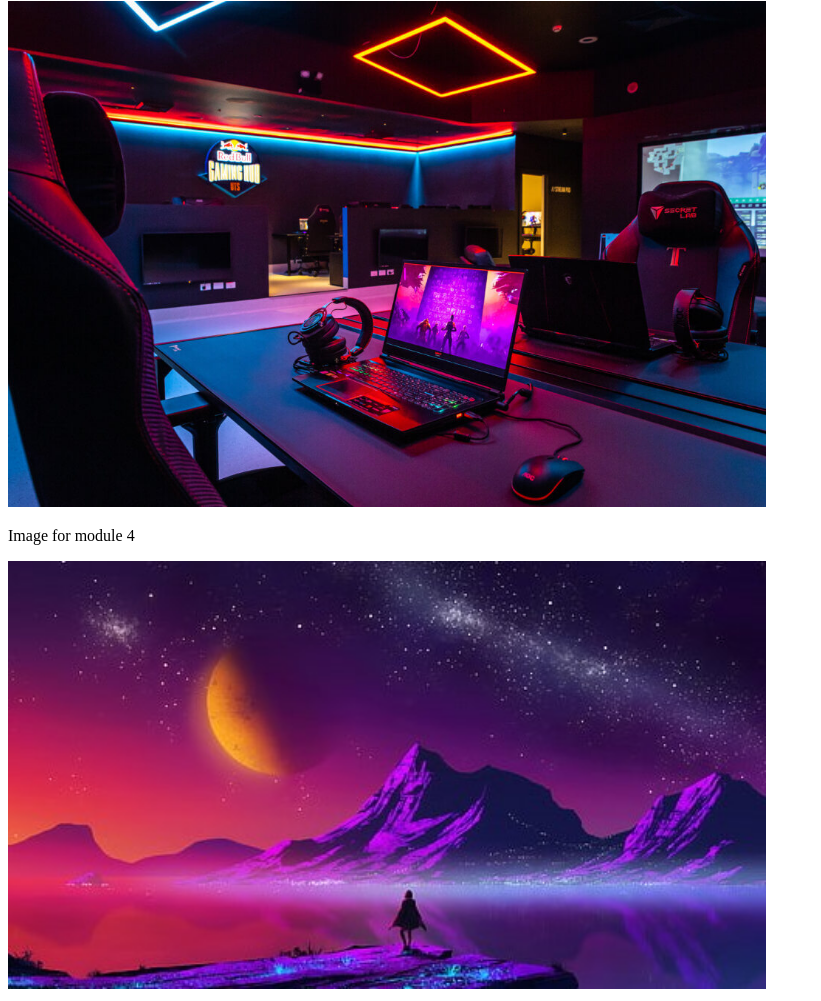
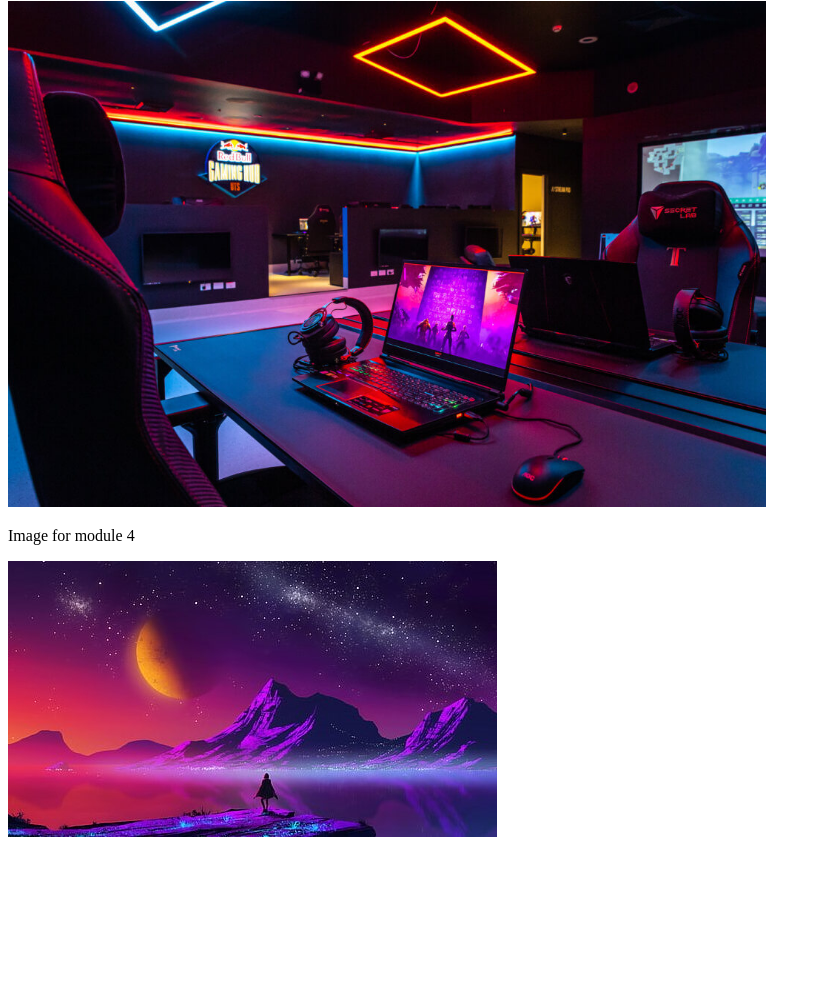
Before and after one commit to suliemandanon02/suliemandanon02.github.io, a plain HTML site: page Module3.html in a window 1280 px wide. Shown: the part 1437-2438 px from the top of the page, without its empty margins (0-821 px from the left). After the commit the page ends 2286 px from the top, so only its background shows below. Drawn offline with Linux system fonts and the light colour scheme.

Commit message:
Update Module3.html

```diff
--- a/Module3.html
+++ b/Module3.html
@@ -66,7 +66,7 @@
 
           <div class="w3-third">
             <p>Image for module 4</p>
-            <img src="clearimage_2.jpg" class="w3-round w3-margin-bottom" alt="clearimage" style="width:60%">
+            <img src="clearimage_2.jpg" class="w3-round w3-margin-bottom" alt="clearimage" >
           </div>
     </main>
 
```
